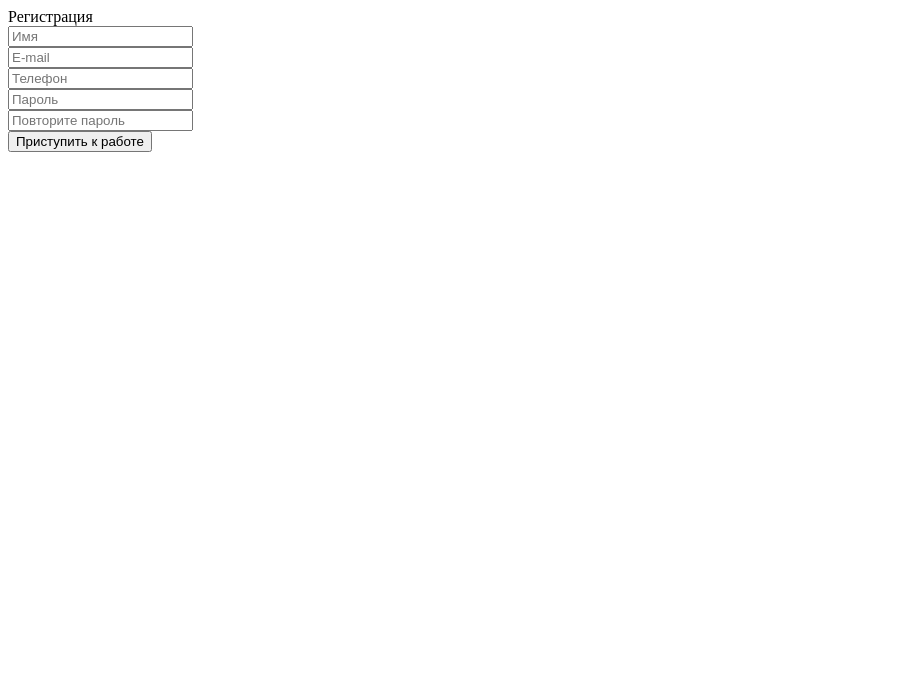
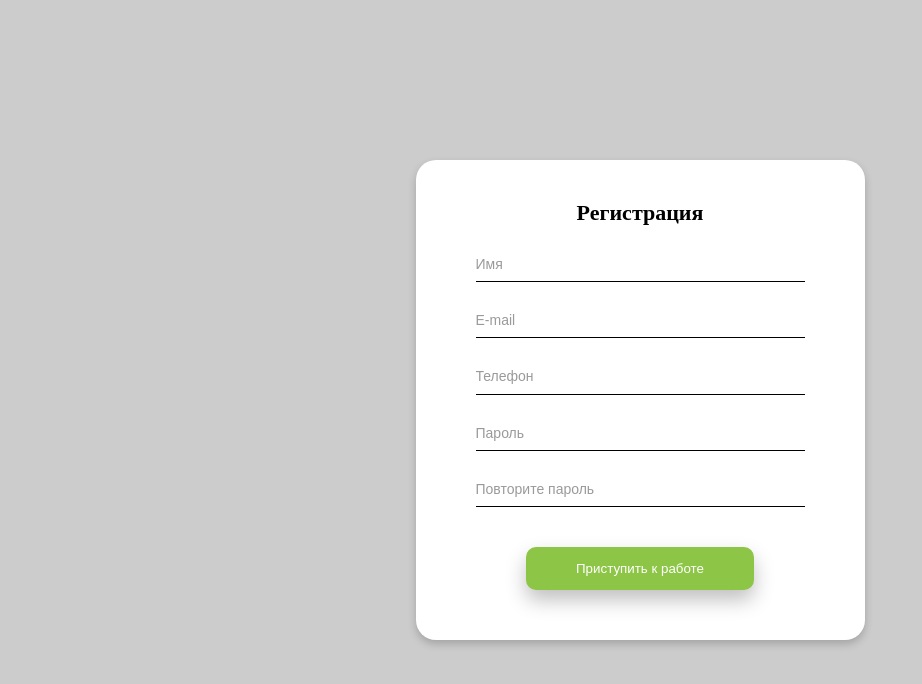
Before and after one commit to LenaPosh/RoomEditorTp, a React (Create React App) app: page /registration in a window 1280 px wide. Shown: the top 684 px of the page, without its empty margins (0-922 px from the left). Built offline with nearby package versions, Linux system fonts and the light colour scheme.

Commit message:
add SignInForm

```diff
--- a/package.json
+++ b/package.json
@@ -15,6 +15,7 @@
     "react-dom": "^18.2.0",
     "react-router-dom": "^6.21.3",
     "react-scripts": "5.0.1",
+    "styled-components": "^6.1.8",
     "typescript": "^4.9.5",
     "web-vitals": "^2.1.4"
   },
--- /dev/null
+++ b/src/components/form/FormStyles.tsx
@@ -0,0 +1,79 @@
+import styled, {createGlobalStyle} from 'styled-components';
+
+export const GlobalStyle = createGlobalStyle`
+  html, body {
+    margin: 0;
+    padding: 0;
+  }
+`;
+export const PageContainer = styled.div`
+  display: flex;
+  justify-content: center;
+  align-items: center;
+  height: 100vh;
+  background-color: #ccc;
+
+`;
+
+export const FormContainer = styled.div`
+  position: relative;
+  width: 329px;
+  padding: 20px 60px;
+  border-radius: 20px;
+  background: #FFF;
+  box-shadow: 0 4px 8px 0 rgba(0, 0, 0, 0.2);
+  display: flex;
+  flex-direction: column;
+`;
+
+export const FormTitle = styled.div`
+  color: #000;
+  font-size: 22px;
+  font-weight: 700;
+  margin-bottom: 20px;
+  text-align: center;
+  margin-top: 20px;
+`;
+
+export const StyledForm = styled.form`
+  width: 100%;
+  display: flex;
+  flex-direction: column;
+`;
+
+export const StyledInput = styled.input`
+  width: 100%;
+  border: none;
+  border-bottom: 1px solid #000;
+  padding: 8px 0;
+  margin-bottom: 20px;
+  line-height: 1.2;
+  vertical-align: middle;
+  box-sizing: border-box;
+  font-size: 16px;
+  color: black;
+
+  &:focus {
+    outline: none;
+    border-bottom: 2px solid #8DC646;
+    font-size: 18px;
+    }
+
+  &::placeholder {
+    color: #9A9A9A;
+    font-size: 14px;
+    }
+`;
+
+export const SubmitButton = styled.button`
+    padding: 14px 50px;
+    border-radius: 10px;
+    background: #8DC646;
+    box-shadow: 0 10px 20px rgba(0, 0, 0, 0.25);
+    border: none;
+    color: white;
+    margin-bottom: 30px;
+    margin-top: 20px;
+    cursor: pointer;
+    align-self: center;
+`;
--- a/src/components/RegistrationForm.tsx
+++ b/src/components/form/RegistrationForm.tsx
@@ -1,5 +1,12 @@
-import { useState, ChangeEvent, FormEvent } from 'react';
-
+import {ChangeEvent, FormEvent, useState} from 'react';
+import {
+    PageContainer,
+    FormContainer,
+    FormTitle,
+    StyledForm,
+    StyledInput,
+    SubmitButton, GlobalStyle
+} from './FormStyles';
 interface State {
     name: string;
     email: string;
@@ -33,59 +40,53 @@ function RegistrationForm() {
     };
 
     return (
-        <div className="page-container">
-            <div className="form-container">
-                <div className="form-title">Регистрация</div>
-                <form onSubmit={handleSubmit}>
-                    <div>
-                        <input
+        <>
+            <GlobalStyle/>
+            <PageContainer>
+                <FormContainer>
+                    <FormTitle>Регистрация</FormTitle>
+                    <StyledForm onSubmit={handleSubmit}>
+                        <StyledInput
                             type="text"
                             id="name"
                             placeholder="Имя"
                             value={state.name}
                             onChange={(e) => handleChange(e, 'name')}
                         />
-                    </div>
-                    <div>
-                        <input
+                        <StyledInput
                             type="email"
                             id="email"
                             placeholder="E-mail"
                             value={state.email}
                             onChange={(e) => handleChange(e, 'email')}
                         />
-                    </div>
-                    <div>
-                        <input
+                        <StyledInput
                             type="tel"
                             id="phone"
                             placeholder="Телефон"
                             value={state.phone}
                             onChange={(e) => handleChange(e, 'phone')}
                         />
-                    </div>
-                    <div>
-                        <input
+                        <StyledInput
                             type="password"
                             id="password"
                             placeholder="Пароль"
                             value={state.password}
                             onChange={(e) => handleChange(e, 'password')}
                         />
-                    </div>
-                    <div>
-                        <input
+                        <StyledInput
                             type="password"
                             id="confirmPassword"
                             placeholder="Повторите пароль"
                             value={state.confirmPassword}
                             onChange={(e) => handleChange(e, 'confirmPassword')}
                         />
-                    </div>
-                    <button type="submit">Приступить к работе</button>
-                </form>
-            </div>
-        </div>
+                        <SubmitButton type="submit">Приступить к работе</SubmitButton>
+                    </StyledForm>
+                </FormContainer>
+            </PageContainer>
+        </>
+
     );
 }
 
--- /dev/null
+++ b/src/components/form/SignInForm.tsx
@@ -0,0 +1,66 @@
+import {ChangeEvent, FormEvent, useState} from 'react';
+import {
+    PageContainer,
+    FormContainer,
+    FormTitle,
+    StyledForm,
+    StyledInput,
+    SubmitButton, GlobalStyle
+} from './FormStyles';
+interface State {
+    email: string;
+    password: string;
+}
+
+function SignInForm() {
+    const [state, setState] = useState<State>({
+        email: '',
+        password: '',
+    });
+
+    const handleChange = (
+        e: ChangeEvent<HTMLInputElement>,
+        field: keyof State
+    ) => {
+        setState({
+            ...state,
+            [field]: e.target.value,
+        });
+    };
+
+    const handleSubmit = (e: FormEvent) => {
+        e.preventDefault();
+        console.log(state);
+    };
+
+    return (
+        <>
+            <GlobalStyle/>
+            <PageContainer>
+                <FormContainer>
+                    <FormTitle>Авторизация</FormTitle>
+                    <StyledForm onSubmit={handleSubmit}>
+                        <StyledInput
+                            type="email"
+                            id="email"
+                            placeholder="E-mail"
+                            value={state.email}
+                            onChange={(e) => handleChange(e, 'email')}
+                        />
+                        <StyledInput
+                            type="password"
+                            id="password"
+                            placeholder="Пароль"
+                            value={state.password}
+                            onChange={(e) => handleChange(e, 'password')}
+                        />
+                        <SubmitButton type="submit">Войти</SubmitButton>
+                    </StyledForm>
+                </FormContainer>
+            </PageContainer>
+        </>
+
+    );
+}
+
+export default SignInForm;
--- a/src/pages/RegistrationPage.tsx
+++ b/src/pages/RegistrationPage.tsx
@@ -1,8 +1,9 @@
-import RegistrationForm from "../components/RegistrationForm";
+import RegistrationForm from "../components/form/RegistrationForm";
 
 export const RegistrationPage = () => {
     return (
         <>
+
             <RegistrationForm/>
 
         </>
--- /dev/null
+++ b/src/pages/SignInPage.tsx
@@ -0,0 +1,12 @@
+import SignInForm from "../components/form/SignInForm";
+
+
+export const SignInPage = () => {
+    return (
+        <>
+            <SignInForm/>
+
+        </>
+
+    )
+}
```
Also changed, not shown: src/routes.tsx (+5 -4 lines), 1 other file (tests, documents, lock files or other folders).
